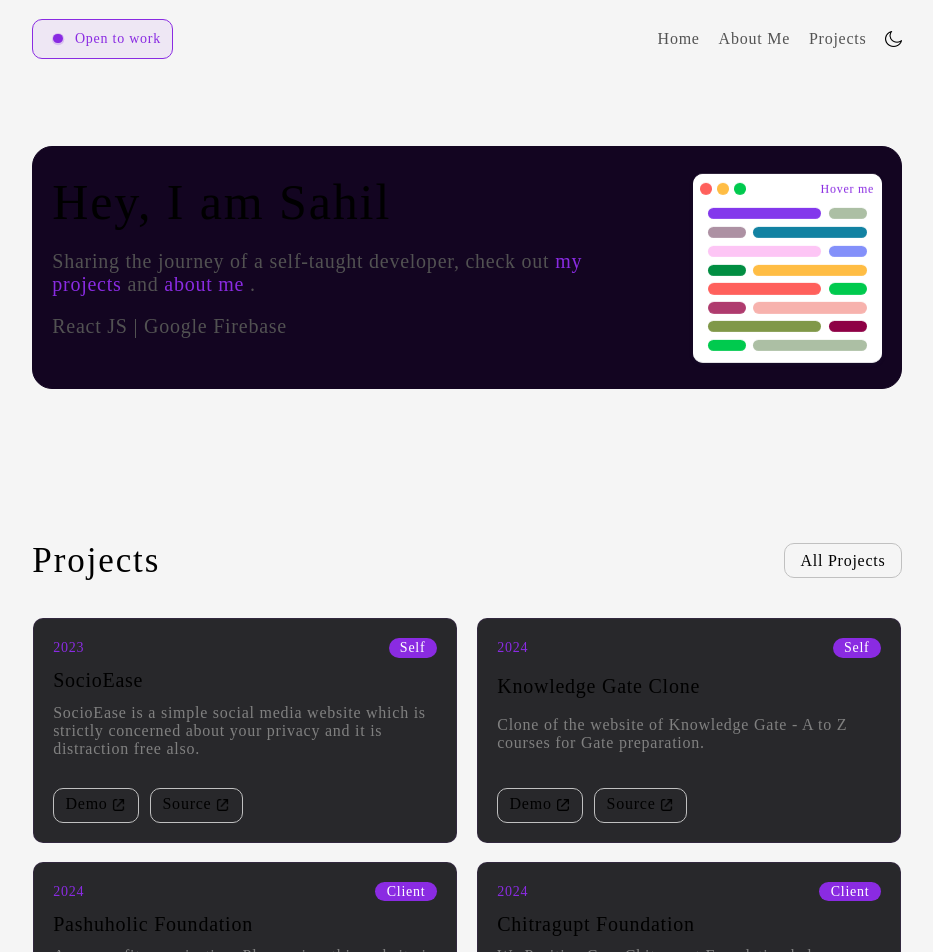
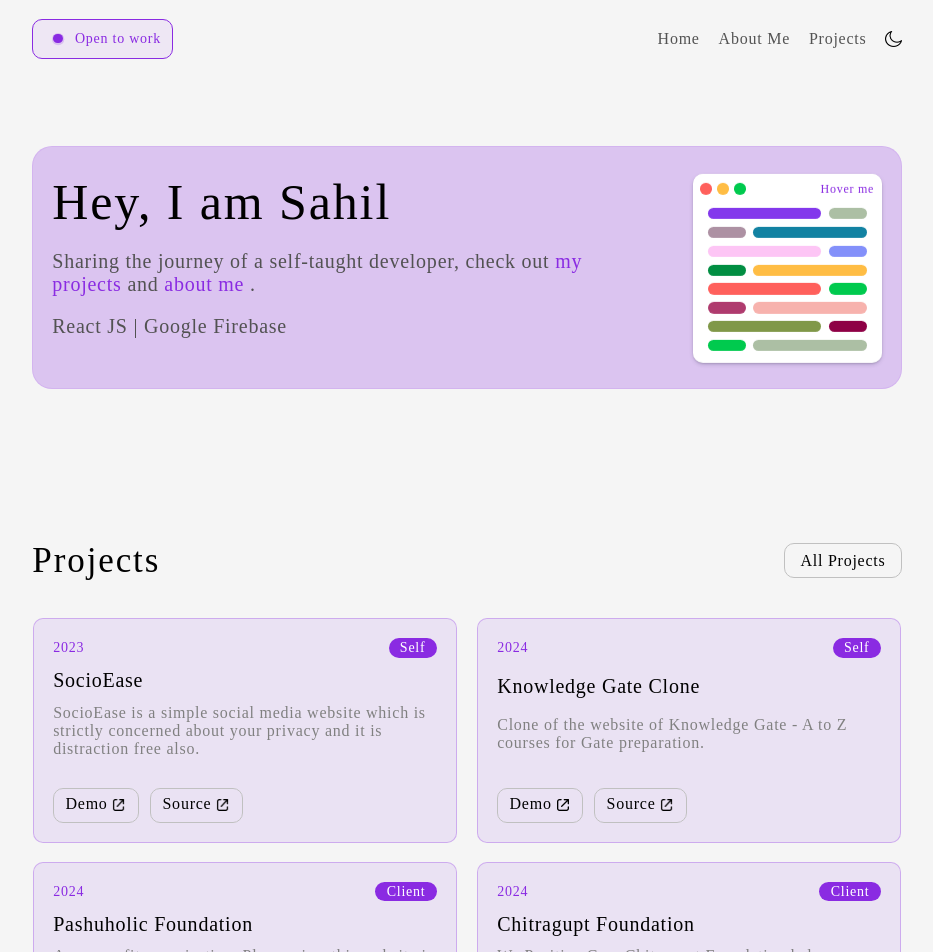
Before and after one commit to sahilkalkal9/portfolio_website, a React (Create React App) app: page / in a window 1280 px wide. Shown: the top 952 px of the page, without its empty margins (173-1106 px from the left). Built offline with nearby package versions, Linux system fonts and the light colour scheme; a web font is replaced by a local one.

Commit message:
ui change final

```diff
--- a/src/App.scss
+++ b/src/App.scss
@@ -145,9 +145,8 @@ $projectnamesize : 20px;
     gap: 2cm;
     justify-content: space-between;
     padding: .7cm .5cm;
-    border: 1px solid rgb(19, 5, 33);
-    // background-color: hsla(271, 76%, 53%, 0.241);
-    background-color: rgb(19, 5, 33);
+    border: 1px solid hsla(271, 76%, 53%, 0.1);
+    background-color: hsla(271, 76%, 53%, 0.241);
     border-radius: 20px;
     transform-style: preserve-3d;
     // transform: rotateY(40deg);
@@ -229,9 +228,8 @@ $projectnamesize : 20px;
     width: calc((100% / 2) - 1.35cm);
     padding: .5cm;
     // background-color: rgb(40, 40, 40);
-    border: 1px solid hsla(271, 76%, 53%, 0.1);
-    // background-color: hsla(271, 76%, 53%, 0.241);
-    background-color: #28282b;
+    border: 1px solid hsla(271, 76%, 53%, 0.3);
+    background-color: hsla(271, 76%, 53%, 0.09);
     border-radius: 10px;
 }
 
```
